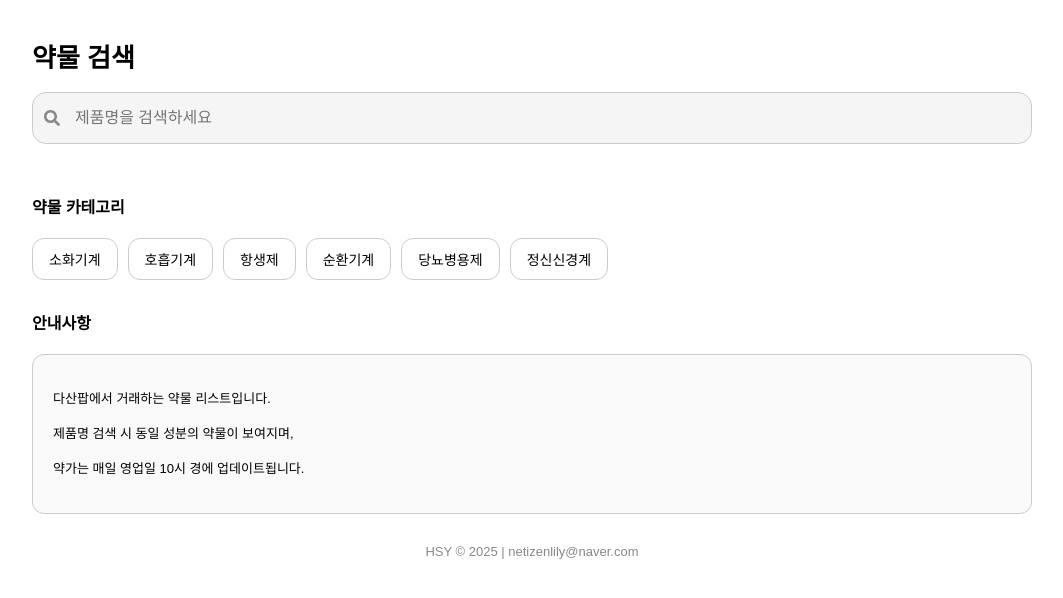
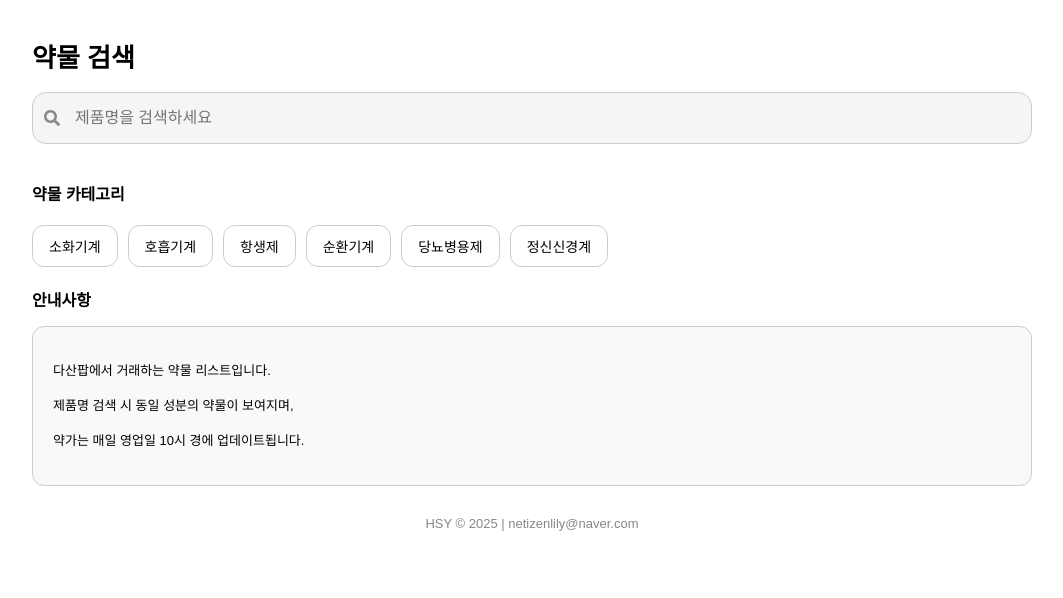
Before and after one commit to dasampharm/dasanpharm, a React (Create React App) app: page / in a window 1280 px wide. Shown: the top 598 px of the page, without its empty margins (108-1171 px from the left). Built offline with nearby package versions, Linux system fonts and the light colour scheme.

Commit message:
Update App.js

```diff
--- a/src/App.js
+++ b/src/App.js
@@ -138,7 +138,7 @@ function App() {
     <div style={{ padding: "20px", fontFamily: "sans-serif", maxWidth: "1000px", margin: "0 auto" }}>
       <div style={{ position: "sticky", top: 0, zIndex: 10, backgroundColor: "#fff", paddingBottom: "10px" }}>
         <h1 style={{ fontSize: "26px" }}>약물 검색</h1>
-        <div style={{ display: "flex", gap: "8px", marginBottom: "10px" }}>
+        <div style={{ display: "flex", gap: "8px", marginBottom: "7px" }}>
           <div style={{ position: "relative", flexGrow: 1 }}>
             <FaSearch style={{ position: "absolute", top: "50%", left: "12px", transform: "translateY(-50%)", color: "#888" }} />
             <input
@@ -160,14 +160,14 @@ function App() {
 
       {!selectedDrug && !selectedCategory && (
         <>
-          <h3 style={{ fontSize: "16px", marginTop: "30px", marginBottom: "20px" }}>약물 카테고리</h3>
-          <div style={{ display: "flex", flexWrap: "wrap", gap: "10px", marginBottom: "30px" }}>
+          <h3 style={{ fontSize: "16px", marginTop: "20px", marginBottom: "20px" }}>약물 카테고리</h3>
+          <div style={{ display: "flex", flexWrap: "wrap", gap: "10px", marginBottom: "20px" }}>
             {categories.map((cat) => (
               <button key={cat} onClick={() => handleCategoryClick(cat)} style={{ padding: "10px 16px", border: "1px solid #ccc", borderRadius: "12px", background: "white", fontSize: "14px", cursor: "pointer" }}>{cat}</button>
             ))}
           </div>
-          <h3 style={{ fontSize: "16px", marginBottom: "12px" }}>안내사항</h3>
-          <div style={{ backgroundColor: "#f9f9f9", border: "1px solid #ccc", borderRadius: "12px", padding: "20px", fontSize: "13px", lineHeight: "1.7", marginTop: "20px" }}>
+          <h3 style={{ fontSize: "16px", marginBottom: "10px" }}>안내사항</h3>
+          <div style={{ backgroundColor: "#f9f9f9", border: "1px solid #ccc", borderRadius: "12px", padding: "20px", fontSize: "13px", lineHeight: "1.7", marginTop: "15px" }}>
             <p>다산팝에서 거래하는 약물 리스트입니다.</p>
             <p>제품명 검색 시 동일 성분의 약물이 보여지며,</p>
             <p>약가는 매일 영업일 10시 경에 업데이트됩니다.</p>
@@ -176,24 +176,24 @@ function App() {
       )}
 
       {(selectedDrug || selectedCategory) && (
-        <div style={{ marginTop: "10px", width: "100%", overflowX: "auto" }}>
+        <div style={{ marginTop: "7px", width: "100%", overflowX: "auto" }}>
           <div style={{ display: "flex", justifyContent: "space-between", alignItems: "center", marginBottom: "6px" }}>
             <h2 style={{ fontSize: "20px" }}>{selectedDrug ? "동일성분조회" : `📂 ${selectedCategory} 카테고리`}</h2>
             <span onClick={handleReset} style={{ fontSize: "13px", color: "#2F75B5", cursor: "pointer" }}>메인으로 돌아가기</span>
           </div>
 
           {selectedDrug && (
-            <div style={{ fontSize: "16px", marginBottom: "8px" }}>
+            <div style={{ fontSize: "17px", marginBottom: "8px" }}>
               성분 : {selectedDrug["성분"]} {selectedDrug["용량"]}
             </div>
           )}
 
           {selectedDrug && (
             <div style={{ display: "flex", gap: "14px", marginBottom: "10px" }}>
-              <label style={{ display: "flex", alignItems: "center", fontSize: "16px" }}>
+              <label style={{ display: "flex", alignItems: "center", fontSize: "17px" }}>
                 <input type="checkbox" checked={sameDoseOnly} onChange={() => setSameDoseOnly(!sameDoseOnly)} /> 동일 용량
               </label>
-              <label style={{ display: "flex", alignItems: "center", fontSize: "16px" }}>
+              <label style={{ display: "flex", alignItems: "center", fontSize: "17px" }}>
                 <input type="checkbox" checked={availableOnly} onChange={() => setAvailableOnly(!availableOnly)} /> 거래 가능
               </label>
             </div>
```
